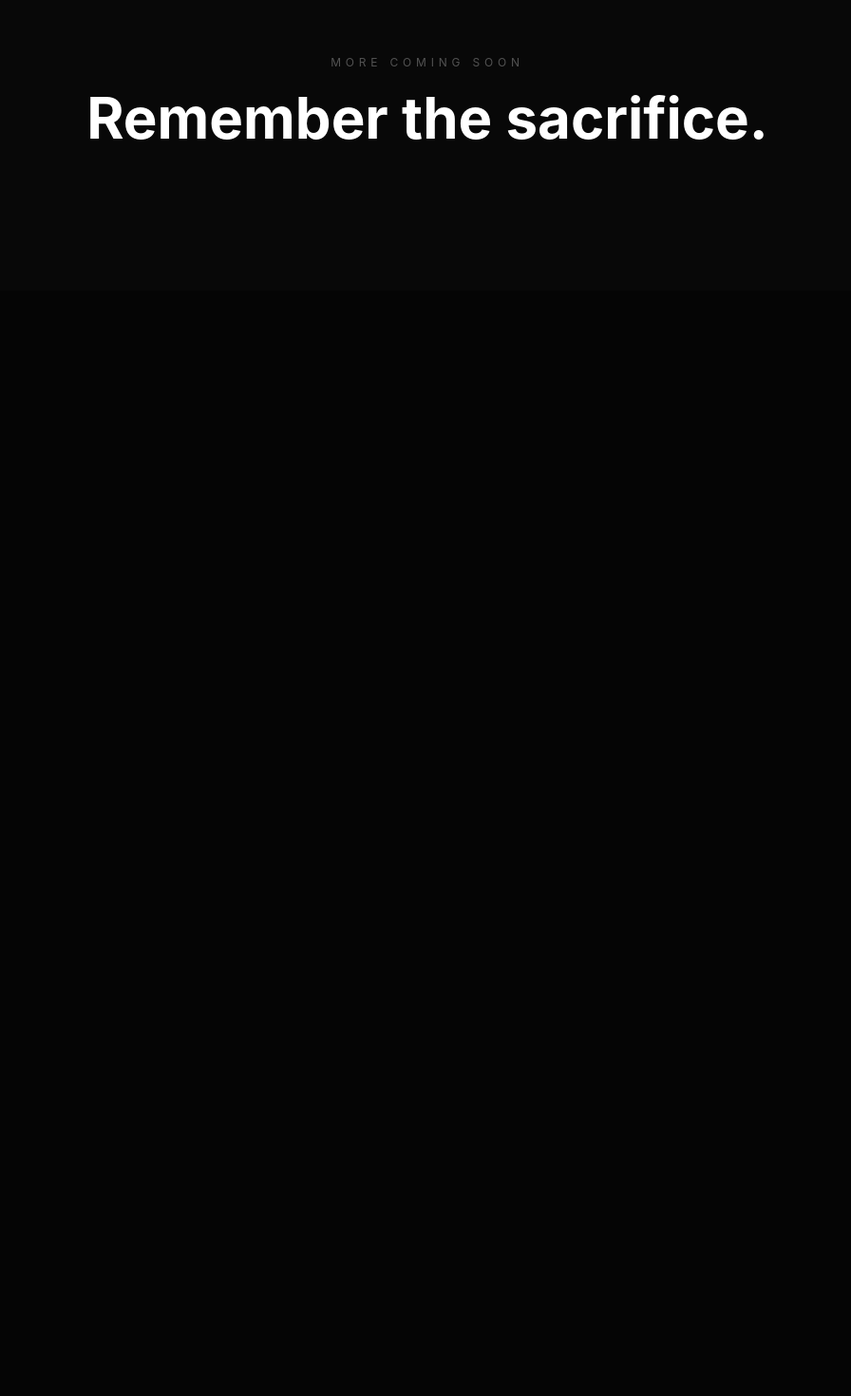
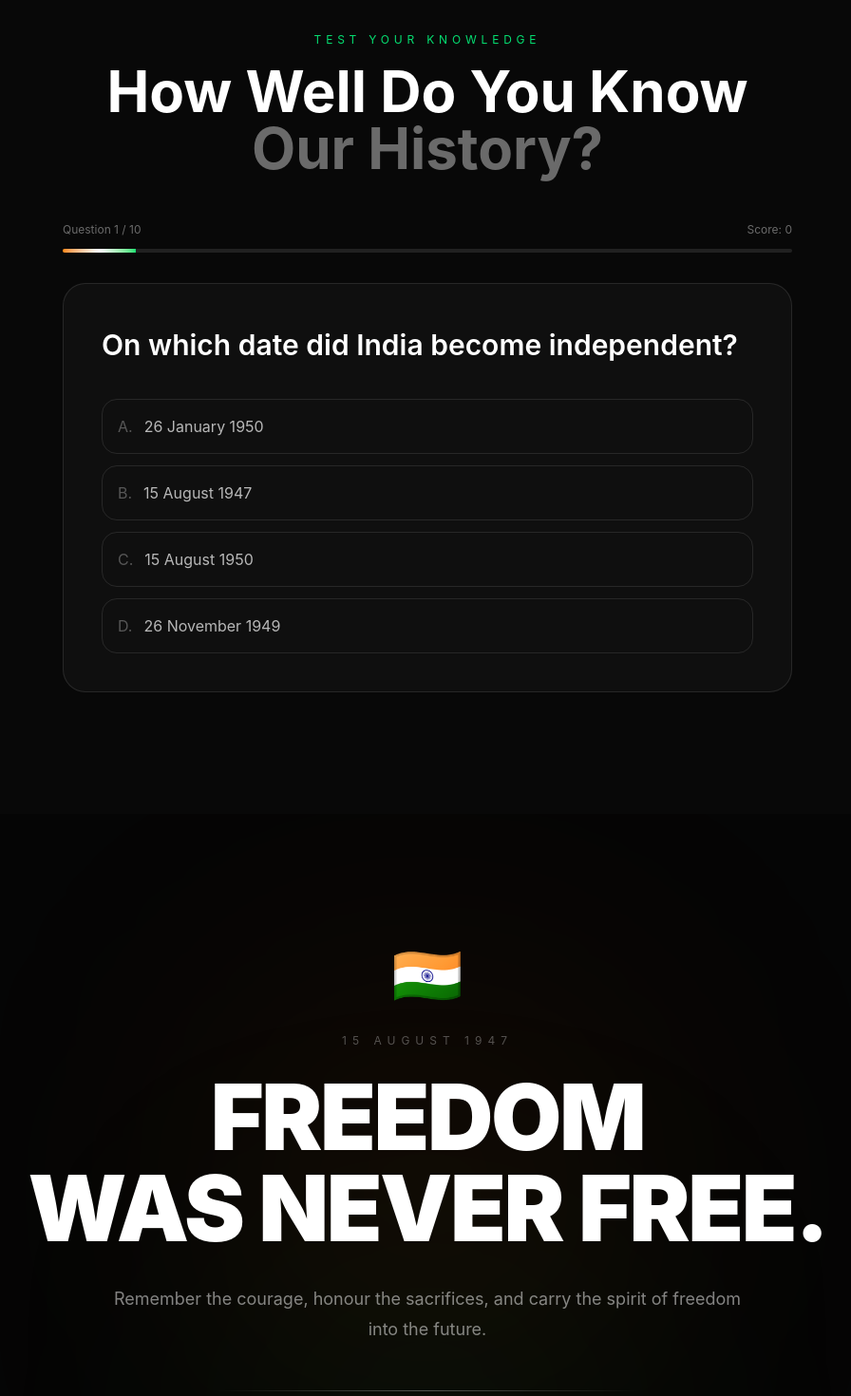
Before and after one commit to kanhaiyagupta3211-netizen/azadi-india, a React (Vite) app: page / in a window 1280 px wide. Shown: the part 6220-7690 px from the top of the page at 95% size, without its empty margins (190-1086 px from the left). Before the commit the page ends 6526 px from the top, so only its background shows below. Built offline with nearby package versions, Linux system fonts and the light colour scheme.

Commit message:
Add interactive history quiz and final tribute

```diff
--- a/src/App.jsx
+++ b/src/App.jsx
@@ -5,6 +5,8 @@ import Timeline from "./components/Timeline";
 import FreedomFighters from "./components/FreedomFighters";
 import Movements from "./components/Movements";
 import HistoricPlaces from "./components/HistoricPlaces";
+import Quiz from "./components/Quiz";
+import FinalTribute from "./components/FinalTribute";
 
 function App() {
   return (
@@ -15,18 +17,8 @@ function App() {
       <FreedomFighters />
       <Movements />
       <HistoricPlaces />
-
-      <section className="flex min-h-[50vh] items-center justify-center bg-[#080808] px-6 text-center">
-        <div>
-          <p className="text-xs uppercase tracking-[0.4em] text-white/30">
-            More coming soon
-          </p>
-
-          <h2 className="mt-5 text-4xl font-bold md:text-6xl">
-            Remember the sacrifice.
-          </h2>
-        </div>
-      </section>
+      <Quiz />
+      <FinalTribute />
     </main>
   );
 }
--- /dev/null
+++ b/src/components/FinalTribute.jsx
@@ -0,0 +1,50 @@
+
+import { motion } from "framer-motion";
+
+function FinalTribute() {
+  return (
+    <section className="relative flex min-h-screen items-center justify-center overflow-hidden bg-[#050505] px-6 py-32 text-center">
+
+      <div className="absolute inset-0">
+        <div className="absolute left-1/2 top-1/2 h-96 w-96 -translate-x-1/2 -translate-y-1/2 rounded-full bg-orange-500/10 blur-[140px]" />
+        <div className="absolute left-1/2 top-[60%] h-80 w-80 -translate-x-1/2 rounded-full bg-green-500/10 blur-[140px]" />
+      </div>
+
+      <div className="relative z-10 max-w-4xl">
+
+        <motion.div
+          initial={{ scale: 0.8, opacity: 0 }}
+          whileInView={{ scale: 1, opacity: 1 }}
+          viewport={{ once: true }}
+          className="mb-8 text-6xl"
+        >
+          🇮🇳
+        </motion.div>
+
+        <p className="text-xs uppercase tracking-[0.5em] text-white/30">
+          15 August 1947
+        </p>
+
+        <h2 className="mt-6 text-5xl font-black tracking-tight md:text-8xl">
+          FREEDOM
+          <br />
+          WAS NEVER FREE.
+        </h2>
+
+        <p className="mx-auto mt-8 max-w-2xl text-lg leading-8 text-white/50">
+          Remember the courage, honour the sacrifices, and carry
+          the spirit of freedom into the future.
+        </p>
+
+        <div className="mx-auto mt-12 h-px max-w-md bg-gradient-to-r from-transparent via-white/30 to-transparent" />
+
+        <p className="mt-8 text-sm uppercase tracking-[0.35em] text-white/40">
+          Remember • Respect • Build
+        </p>
+
+      </div>
+    </section>
+  );
+}
+
+export default FinalTribute;
--- /dev/null
+++ b/src/components/Quiz.jsx
@@ -0,0 +1,169 @@
+
+import { useState } from "react";
+import { motion, AnimatePresence } from "framer-motion";
+import { RotateCcw, Trophy } from "lucide-react";
+import { quizQuestions } from "../data/quiz";
+
+function Quiz() {
+  const [current, setCurrent] = useState(0);
+  const [score, setScore] = useState(0);
+  const [selected, setSelected] = useState(null);
+  const [finished, setFinished] = useState(false);
+
+  const question = quizQuestions[current];
+
+  const handleAnswer = (index) => {
+    if (selected !== null) return;
+
+    setSelected(index);
+
+    if (index === question.answer) {
+      setScore((prev) => prev + 1);
+    }
+
+    setTimeout(() => {
+      if (current === quizQuestions.length - 1) {
+        setFinished(true);
+      } else {
+        setCurrent((prev) => prev + 1);
+        setSelected(null);
+      }
+    }, 700);
+  };
+
+  const restart = () => {
+    setCurrent(0);
+    setScore(0);
+    setSelected(null);
+    setFinished(false);
+  };
+
+  if (finished) {
+    const percentage = Math.round(
+      (score / quizQuestions.length) * 100
+    );
+
+    return (
+      <section
+        id="quiz"
+        className="flex min-h-[80vh] items-center justify-center bg-[#080808] px-6 py-32"
+      >
+        <motion.div
+          initial={{ opacity: 0, scale: 0.9 }}
+          animate={{ opacity: 1, scale: 1 }}
+          className="w-full max-w-xl rounded-3xl border border-white/10 bg-white/[0.04] p-10 text-center"
+        >
+          <Trophy className="mx-auto mb-6" size={48} />
+
+          <p className="text-xs uppercase tracking-[0.4em] text-orange-400">
+            Quiz complete
+          </p>
+
+          <h2 className="mt-5 text-5xl font-black">
+            {score}/10
+          </h2>
+
+          <p className="mt-4 text-white/50">
+            You scored {percentage}% in the freedom struggle quiz.
+          </p>
+
+          <button
+            onClick={restart}
+            className="mt-8 inline-flex items-center gap-2 rounded-full border border-white/10 bg-white/5 px-6 py-3 text-sm transition hover:bg-white/10"
+          >
+            <RotateCcw size={16} />
+            Try again
+          </button>
+        </motion.div>
+      </section>
+    );
+  }
+
+  return (
+    <section
+      id="quiz"
+      className="bg-[#080808] px-6 py-32"
+    >
+      <div className="mx-auto max-w-3xl">
+
+        <div className="mb-12 text-center">
+          <p className="text-xs uppercase tracking-[0.4em] text-green-400">
+            Test your knowledge
+          </p>
+
+          <h2 className="mt-4 text-4xl font-bold md:text-6xl">
+            How Well Do You Know
+            <span className="text-white/40"> Our History?</span>
+          </h2>
+        </div>
+
+        <div className="mb-8">
+          <div className="mb-3 flex justify-between text-xs text-white/40">
+            <span>
+              Question {current + 1} / {quizQuestions.length}
+            </span>
+
+            <span>
+              Score: {score}
+            </span>
+          </div>
+
+          <div className="h-1 overflow-hidden rounded-full bg-white/10">
+            <motion.div
+              animate={{
+                width: `${((current + 1) / quizQuestions.length) * 100}%`,
+              }}
+              className="h-full bg-gradient-to-r from-orange-400 via-white to-green-400"
+            />
+          </div>
+        </div>
+
+        <AnimatePresence mode="wait">
+          <motion.div
+            key={current}
+            initial={{ opacity: 0, x: 30 }}
+            animate={{ opacity: 1, x: 0 }}
+            exit={{ opacity: 0, x: -30 }}
+            className="rounded-3xl border border-white/10 bg-white/[0.03] p-8 md:p-10"
+          >
+            <h3 className="text-2xl font-semibold leading-relaxed md:text-3xl">
+              {question.question}
+            </h3>
+
+            <div className="mt-8 grid gap-3">
+              {question.options.map((option, index) => {
+                const isCorrect = index === question.answer;
+                const isSelected = index === selected;
+
+                let extra = "";
+
+                if (selected !== null && isCorrect) {
+                  extra = "border-green-400/50 bg-green-400/10";
+                } else if (selected !== null && isSelected) {
+                  extra = "border-red-400/50 bg-red-400/10";
+                }
+
+                return (
+                  <button
+                    key={option}
+                    onClick={() => handleAnswer(index)}
+                    className={`rounded-2xl border border-white/10 p-4 text-left text-white/70 transition hover:bg-white/5 ${extra}`}
+                  >
+                    <span className="mr-3 text-white/30">
+                      {String.fromCharCode(65 + index)}.
+                    </span>
+
+                    {option}
+                  </button>
+                );
+              })}
+            </div>
+          </motion.div>
+        </AnimatePresence>
+
+      </div>
+    </section>
+  );
+}
+
+export default Quiz;
--- /dev/null
+++ b/src/data/quiz.js
@@ -0,0 +1,53 @@
+
+export const quizQuestions = [
+  {
+    question: "On which date did India become independent?",
+    options: ["26 January 1950", "15 August 1947", "15 August 1950", "26 November 1949"],
+    answer: 1,
+  },
+  {
+    question: "Which movement began in 1942?",
+    options: ["Swadeshi Movement", "Quit India Movement", "Non-Cooperation Movement", "Civil Disobedience Movement"],
+    answer: 1,
+  },
+  {
+    question: "Who led the Salt March in 1930?",
+    options: ["Subhas Chandra Bose", "Bhagat Singh", "Mahatma Gandhi", "Jawaharlal Nehru"],
+    answer: 2,
+  },
+  {
+    question: "The Jallianwala Bagh massacre took place in which year?",
+    options: ["1919", "1920", "1930", "1942"],
+    answer: 0,
+  },
+  {
+    question: "Who was popularly known as Netaji?",
+    options: ["Bhagat Singh", "Subhas Chandra Bose", "Bal Gangadhar Tilak", "Sardar Patel"],
+    answer: 1,
+  },
+  {
+    question: "Which place is associated with Gandhi's Salt March?",
+    options: ["Dandi", "Jhansi", "Amritsar", "Delhi"],
+    answer: 0,
+  },
+  {
+    question: "Who was the Rani of Jhansi?",
+    options: ["Rani Lakshmibai", "Sarojini Naidu", "Annie Besant", "Aruna Asaf Ali"],
+    answer: 0,
+  },
+  {
+    question: "Which organisation was founded in 1885?",
+    options: ["Indian National Congress", "Indian National Army", "Muslim League", "Home Rule League"],
+    answer: 0,
+  },
+  {
+    question: "Who is strongly associated with the philosophy of non-violent resistance?",
+    options: ["Mahatma Gandhi", "Chandrashekhar Azad", "Bhagat Singh", "Subhas Chandra Bose"],
+    answer: 0,
+  },
+  {
+    question: "India became a republic in which year?",
+    options: ["1947", "1948", "1950", "1952"],
+    answer: 2,
+  },
+];
```
